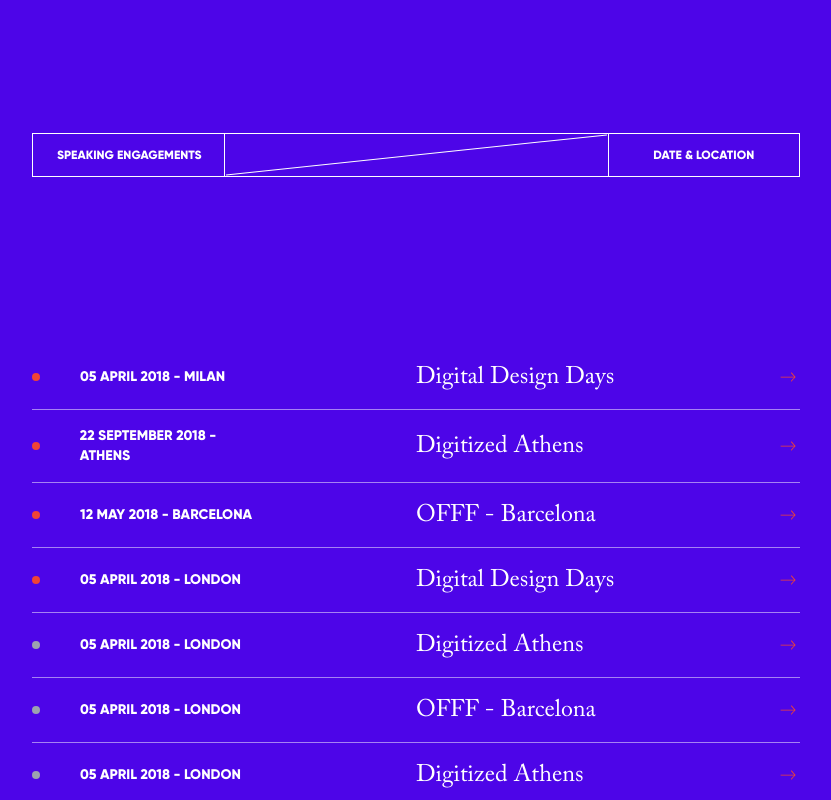
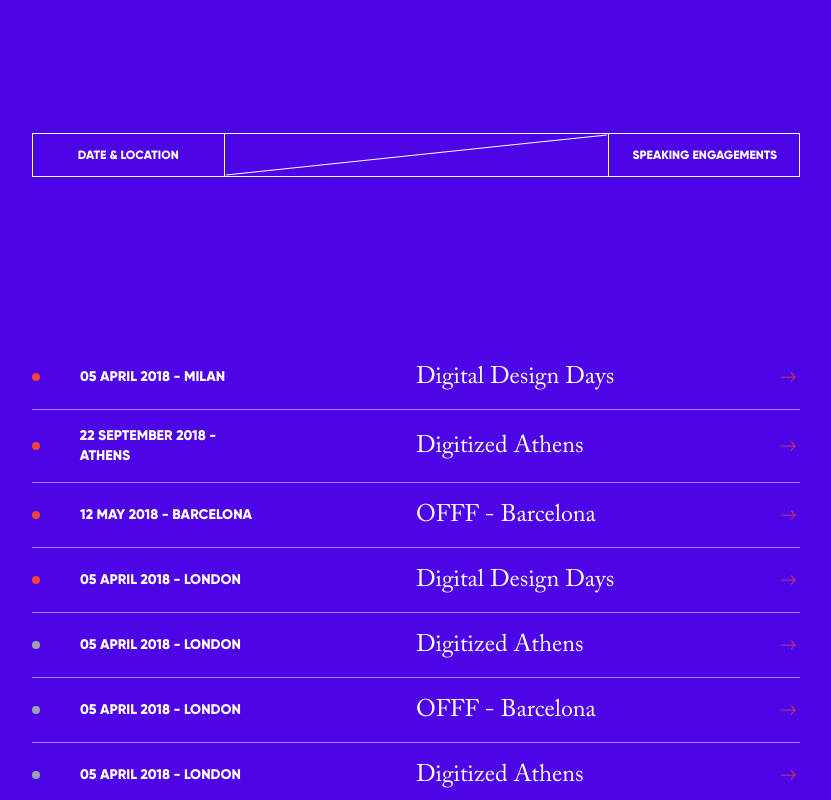
Before and after one commit to ArnabShikder24/dotlung-frontend, a Next.js app: page /learn-with-dot in a window 1280 px wide. Shown: the part 2140-2940 px from the top of the page, without its empty margins (224-1055 px from the left). Built offline with nearby package versions, Linux system fonts and the light colour scheme; a web font is replaced by a local one.

Commit message:
space related issue fixed

```diff
--- a/src/app/learn-with-dot/page.tsx
+++ b/src/app/learn-with-dot/page.tsx
@@ -180,8 +180,70 @@
         ))}
         </div>
       </div>
+
       <RevealOnScroll>
-        <DotSection topRightText="DATE & LOCATION" bottomLeftText="SPEAKING ENGAGEMENTS" isShowArrow={false} />
+        <>
+        {/* Mobile View (below md) */}
+        <div className="flex flex-col items-center justify-center md:hidden my-24 font-gilroy">
+          <div className="grid grid-cols-3 grid-rows-2 w-[350px] h-[120px] border border-white relative">
+            {/* Top Left Triangle */}
+            <div className="border-r border-white col-span-1 row-span-1 relative flex items-start justify-start h-full
+                before:content-[''] before:absolute before:w-[111%] before:h-[1px] before:bg-white before:rotate-[-27.5deg] before:top-1/2 before:left-[-5%]" />
+
+            {/* Top Right - Link */}
+            <div
+              className="flex items-center justify-center px-3 text-[0.75rem] text-white font-bold col-span-2 row-span-1 relative z-10 transition-colors hover:text-secondary"
+            >
+              DATE & LOCATION
+            </div>
+
+            {/* Bottom Left - Link */}
+            <div
+              className="border-t border-r border-white text-[0.75rem] col-span-2 row-span-1 relative flex items-start justify-start "
+            >
+              <div className="flex items-center justify-center px-3 text-white font-bold relative z-10 text-left h-full w-full transition-colors hover:text-secondary">
+                <span className="ml-2 block">SPEAKING ENGAGEMENTS</span>
+              </div>
+            </div>
+
+            {/* Bottom Right Triangle */}
+            <div className="border-t border-white col-span-1 row-span-1 relative flex items-end justify-end h-full
+              before:content-[''] before:absolute before:w-[111%] before:h-[1px] before:bg-white before:rotate-[26.5deg] before:top-1/2 before:left-[-5%]" />
+          </div>
+        </div>
+
+        {/* Desktop View (md and up) */}
+        <div className="md:flex items-center justify-center font-gilroy mt-32 mb-32 hidden relative">
+          <div className="max-w-3xl flex-1 mx-5 lg:mx-20 text-[0.75rem]">
+            <div className="relative">
+              <div className="border border-white flex w-full">
+                {/* Bottom Left Text */}
+                <div
+                  className="w-[30%] lg:w-1/4 whitespace-nowrap px-6 py-3 text-white hover:text-secondary transition-colors text-center border-r border-white"
+                >
+                  DATE & LOCATION
+                </div>
+
+                {/* Middle Line */}
+                <div className="w-[40%] lg:w-1/2 relative">
+                  <div className="absolute w-full h-[1px] bg-white transform -rotate-[6deg] top-1/2 -translate-y-1/2 z-10"></div>
+                  <div className="h-full" />
+                </div>
+
+                {/* Top Right Text */}
+                <div className="relative w-[30%] lg:w-1/4">
+                  <div
+                    className="block px-6 py-3 whitespace-nowrap text-white hover:text-secondary transition-colors text-center border-l border-white"
+                  >
+                    SPEAKING ENGAGEMENTS
+                  </div>
+                </div>
+              </div>
+            </div>
+          </div>
+        </div>
+      </>
+
       </RevealOnScroll>
 
       <div className="text-white flex flex-col items-center py-10 px-6">
--- a/src/components/DotSection.tsx
+++ b/src/components/DotSection.tsx
@@ -29,13 +29,9 @@
           {/* Top Right - Customizable Link */}
           <RippleButton
             href={topRightLink}
-            className="flex items-center justify-center px-3 text-[0.75rem] text-white font-bold col-span-2 row-span-1 relative z-10 transition-colors hover:text-secondary"
+            className="flex items-center justify-center whitespace-nowrap px-3 text-[0.75rem] text-white font-bold col-span-2 row-span-1 relative z-10 transition-colors hover:text-secondary"
           >
-          {topRightText.split(" ").map((word, i) => (
-            <span key={i} className={i === 2 ? "block" : "mr-2"}>
-              {word}
-            </span>
-          ))}
+            {topRightText}
             {/* <ArrowRight size={18} className="ml-2 text-secondary" /> */}
             {
               isShowArrow && <NavigationArrow direction="right" className="ml-2 text-secondary" />
--- a/src/components/Footer.tsx
+++ b/src/components/Footer.tsx
@@ -14,7 +14,7 @@
         className="flex-1 bg-transparent text-white font-asty text-[14px] placeholder-[#ffffff77] focus:outline-none"
       />
       <div className="flex items-center">
-        <button className="text-[#ffffff77] font-gilroy text-[0.75rem] hover:text-secondary">LET&apos;S GO</button>
+        <button className="text-[#ffffff3e] font-gilroy text-[0.75rem] hover:text-secondary">LET&apos;S GO</button>
         {/* <ArrowRight size={18} className="mr-2 text-secondary relative -right-2 md:absolute md:-right-5" /> */}
         <NavigationArrow direction="right" className="mr-2 text-secondary relative -right-2 md:absolute md:-right-6" />
       </div>
```
